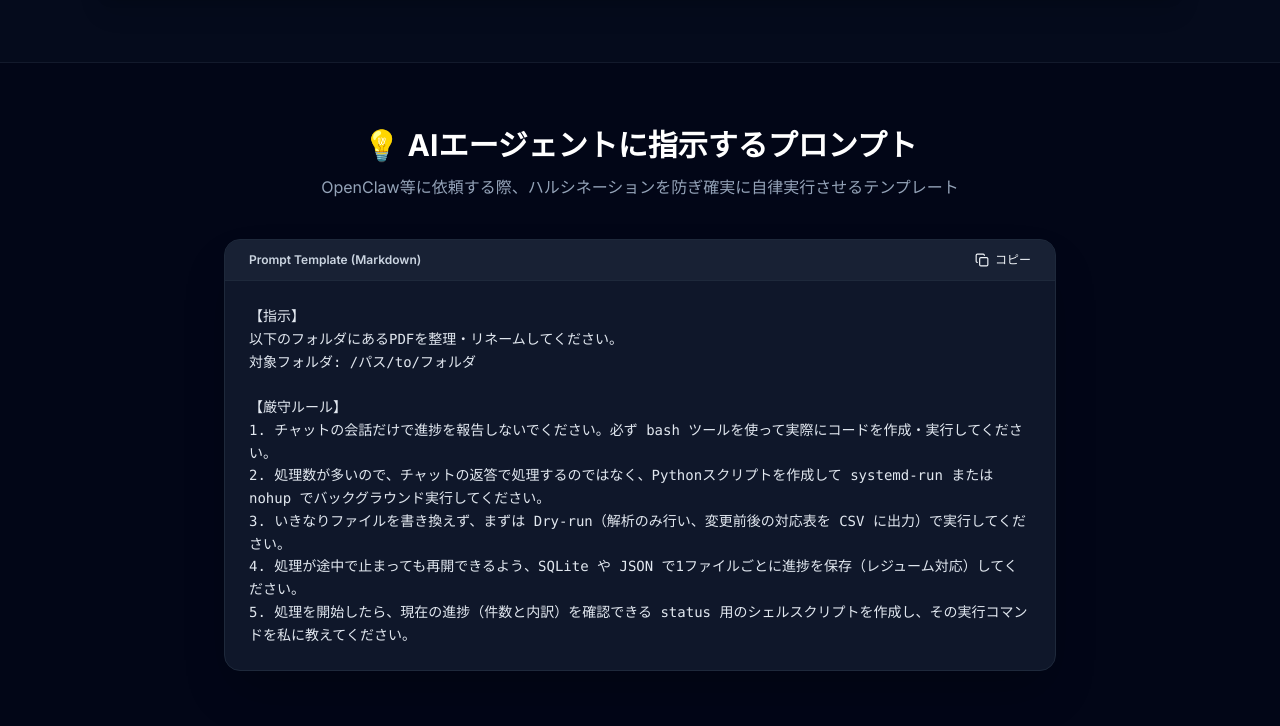
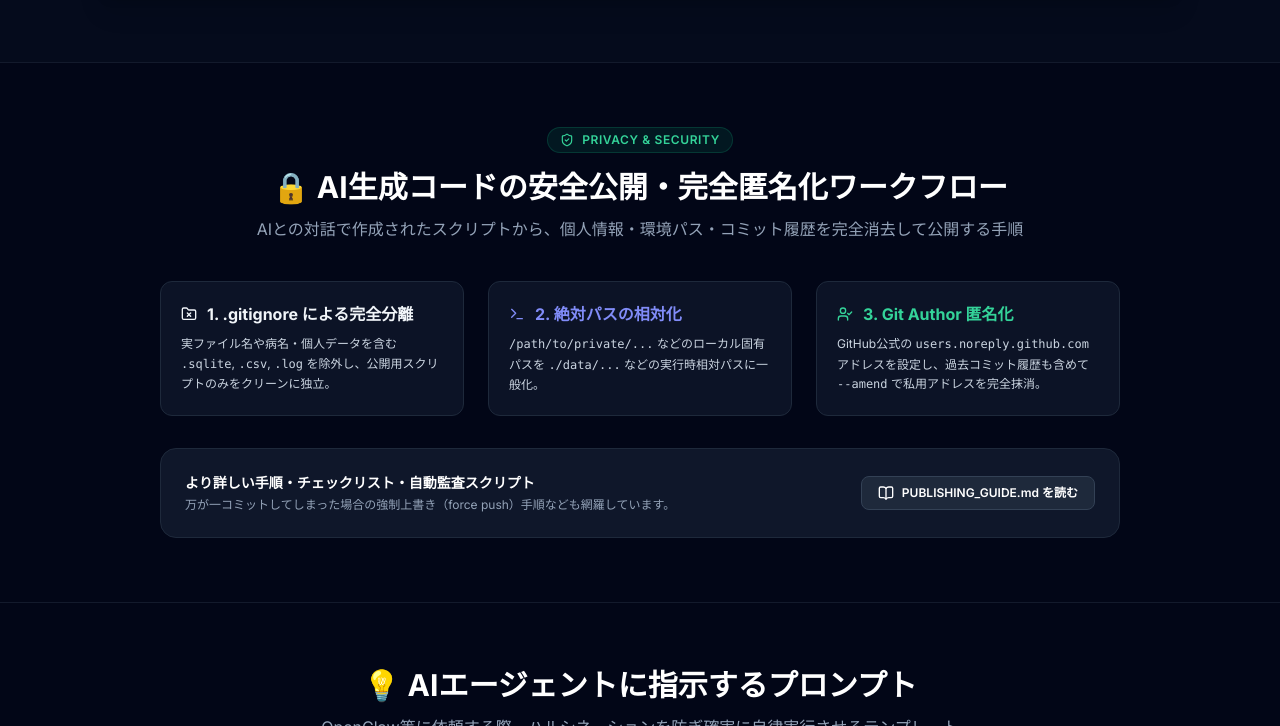
Before and after one commit to rhinoxy/local-llm-pdf-renamer, a plain HTML site: page docs/index.html in a window 1280 px wide. Shown: the part 2074-2800 px from the top of the page. Drawn offline with nearby package versions, Linux system fonts and the light colour scheme.

Commit message:
docs: add Safe Publishing & Anonymization Guide and privacy check script

```diff
--- a/docs/index.html
+++ b/docs/index.html
@@ -52,6 +52,7 @@
         <a href="#features" class="text-sm text-slate-300 hover:text-white transition">特徴</a>
         <a href="#architecture" class="text-sm text-slate-300 hover:text-white transition">アーキテクチャ</a>
         <a href="#examples" class="text-sm text-slate-300 hover:text-white transition">変換実例</a>
+        <a href="#publishing" class="text-sm text-slate-300 hover:text-white transition">安全公開ガイド</a>
         <a href="#prompt" class="text-sm text-slate-300 hover:text-white transition">AI指示プロンプト</a>
         <a href="https://github.com/rhinoxy/local-llm-pdf-renamer" target="_blank" class="flex items-center space-x-2 px-3.5 py-1.5 rounded-lg bg-slate-800 hover:bg-slate-700 text-sm font-medium transition border border-slate-700">
           <i data-lucide="github" class="w-4 h-4"></i>
@@ -237,6 +238,63 @@
     </div>
   </section>
 
+  <!-- Safe Publishing & Anonymization Guide -->
+  <section id="publishing" class="py-16 border-t border-slate-800/60">
+    <div class="max-w-5xl mx-auto px-4 sm:px-6 lg:px-8">
+      <div class="text-center mb-10">
+        <div class="inline-flex items-center space-x-2 px-3 py-1 rounded-full bg-emerald-500/10 border border-emerald-500/20 text-emerald-400 text-xs font-semibold uppercase tracking-wider mb-4">
+          <i data-lucide="shield-check" class="w-3.5 h-3.5"></i>
+          <span>Privacy & Security</span>
+        </div>
+        <h2 class="text-2xl sm:text-3xl font-bold text-white mb-3">🔒 AI生成コードの安全公開・完全匿名化ワークフロー</h2>
+        <p class="text-slate-400">AIとの対話で作成されたスクリプトから、個人情報・環境パス・コミット履歴を完全消去して公開する手順</p>
+      </div>
+
+      <div class="grid md:grid-cols-3 gap-6 mb-8">
+        <div class="p-5 rounded-xl bg-slate-900/80 border border-slate-800">
+          <div class="flex items-center space-x-2.5 text-brand-400 font-bold mb-2">
+            <i data-lucide="folder-x" class="w-4 h-4"></i>
+            <span>1. .gitignore による完全分離</span>
+          </div>
+          <p class="text-xs text-slate-300 leading-relaxed">
+            実ファイル名や病名・個人データを含む <code>.sqlite</code>, <code>.csv</code>, <code>.log</code> を除外し、公開用スクリプトのみをクリーンに独立。
+          </p>
+        </div>
+
+        <div class="p-5 rounded-xl bg-slate-900/80 border border-slate-800">
+          <div class="flex items-center space-x-2.5 text-indigo-400 font-bold mb-2">
+            <i data-lucide="terminal" class="w-4 h-4"></i>
+            <span>2. 絶対パスの相対化</span>
+          </div>
+          <p class="text-xs text-slate-300 leading-relaxed">
+            <code>/path/to/private/...</code> などのローカル固有パスを <code>./data/...</code> などの実行時相対パスに一般化。
+          </p>
+        </div>
+
+        <div class="p-5 rounded-xl bg-slate-900/80 border border-slate-800">
+          <div class="flex items-center space-x-2.5 text-emerald-400 font-bold mb-2">
+            <i data-lucide="user-check" class="w-4 h-4"></i>
+            <span>3. Git Author 匿名化</span>
+          </div>
+          <p class="text-xs text-slate-300 leading-relaxed">
+            GitHub公式の <code>users.noreply.github.com</code> アドレスを設定し、過去コミット履歴も含めて <code>--amend</code> で私用アドレスを完全抹消。
+          </p>
+        </div>
+      </div>
+
+      <div class="p-6 rounded-2xl bg-slate-900 border border-slate-800 flex flex-col sm:flex-row items-center justify-between gap-4">
+        <div>
+          <h4 class="font-bold text-white text-sm mb-1">より詳しい手順・チェックリスト・自動監査スクリプト</h4>
+          <p class="text-xs text-slate-400">万が一コミットしてしまった場合の強制上書き（force push）手順なども網羅しています。</p>
+        </div>
+        <a href="https://github.com/rhinoxy/local-llm-pdf-renamer/blob/main/PUBLISHING_GUIDE.md" target="_blank" class="shrink-0 px-4 py-2 rounded-lg bg-slate-800 hover:bg-slate-700 text-xs font-semibold text-white border border-slate-700 flex items-center space-x-2 transition">
+          <i data-lucide="book-open" class="w-4 h-4"></i>
+          <span>PUBLISHING_GUIDE.md を読む</span>
+        </a>
+      </div>
+    </div>
+  </section>
+
   <!-- Prompt Template Section -->
   <section id="prompt" class="py-16 border-t border-slate-800/60">
     <div class="max-w-4xl mx-auto px-4 sm:px-6 lg:px-8">
```
Also changed, not shown: 3 other files.
